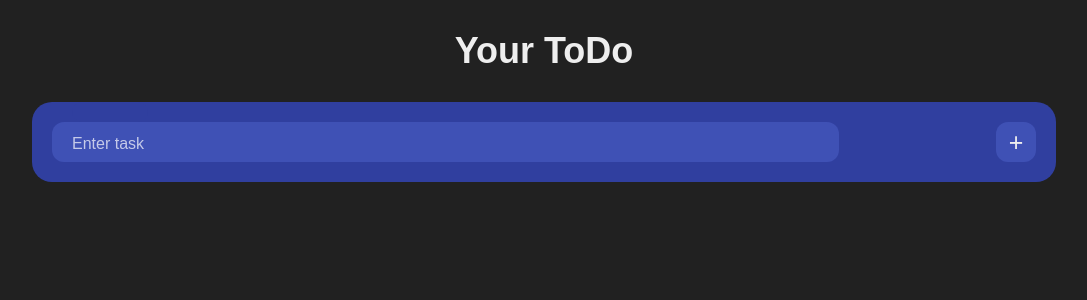
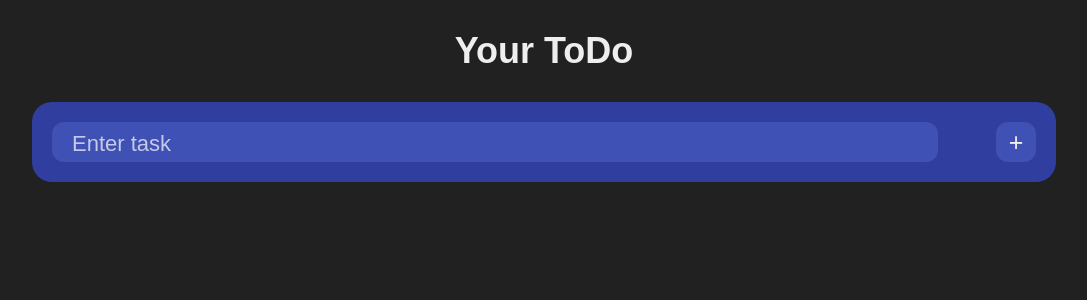
Before and after one commit to vladimir-leito/ToDoList, a React (Vite) app: page / in a window 1280 px wide. Shown: the top 300 px of the page, without its empty margins (96-1183 px from the left). Built offline with nearby package versions, Linux system fonts and the light colour scheme.

Commit message:
changed styles for input form

```diff
--- a/src/components/InputForm/InputForm.scss
+++ b/src/components/InputForm/InputForm.scss
@@ -22,11 +22,11 @@ input {
     border: 0;
     box-sizing: border-box;
     color: #eee;
-    font-size: 18px;
+    font-size: 22px;
     height: 100%;
     outline: 0;
     padding: 4px 20px 0;
-    width: 80%;
+    width: 90%;
 }
 
 .cut {
@@ -38,7 +38,7 @@ input {
     top: -20px;
     transform: translateY(0);
     transition: transform 200ms;
-    width: 76px;
+    width: 96px;
 }
 
 .input:focus ~ .cut,
@@ -50,6 +50,7 @@ input {
   color: #C5CAE9;
   font-family: sans-serif;
   left: 20px;
+  font-size: 22px;
   line-height: 14px;
   pointer-events: none;
   position: absolute;
@@ -60,7 +61,7 @@ input {
 
 .input:focus ~ .placeholder,
 .input:not(:placeholder-shown) ~ .placeholder {
-  transform: translateY(-30px) translateX(10px) scale(0.75);
+  transform: translateY(-25px) translateX(10px) scale(0.75);
 }
 
 .input:not(:placeholder-shown) ~ .placeholder {
```
